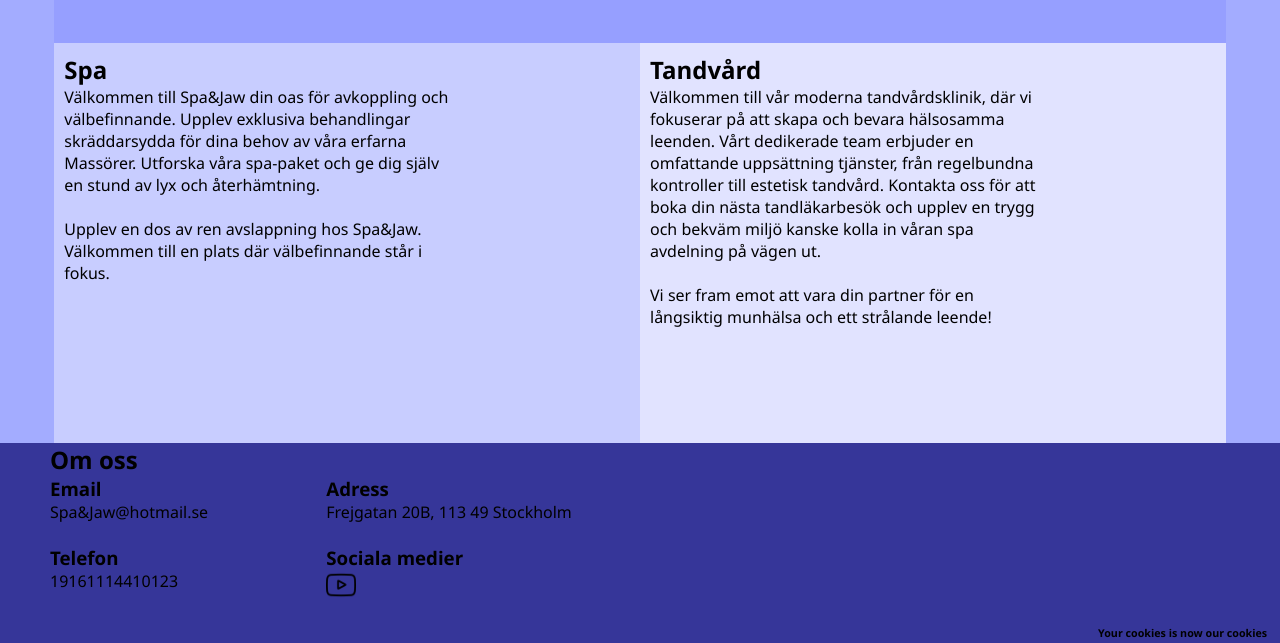
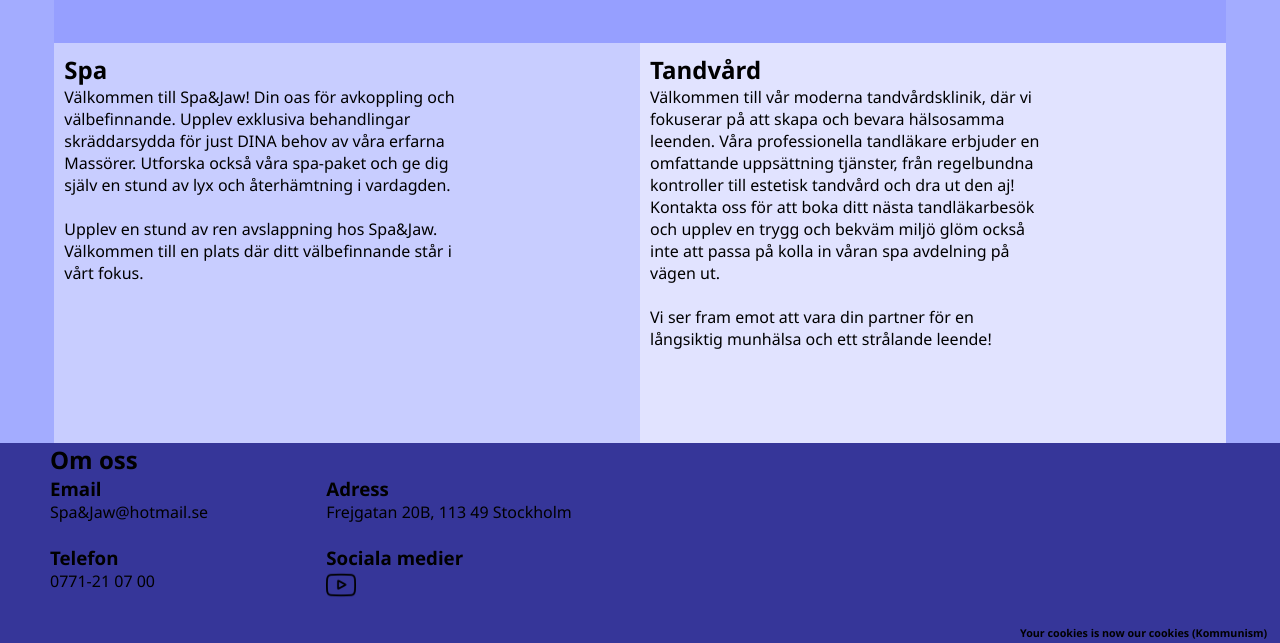
Before and after one commit to derpylama/Kundsida, a plain HTML site: page Index.html in a window 1280 px wide. Shown: the part 477-1120 px from the top of the page. Drawn offline with Linux system fonts and the light colour scheme.

Commit message:
Text ändrig

```diff
--- a/Index.html
+++ b/Index.html
@@ -28,19 +28,19 @@
 
         <section id="spa">
             <h2>Spa</h2>
-                <p>Välkommen till Spa&Jaw din oas för avkoppling och välbefinnande.
-                Upplev exklusiva behandlingar skräddarsydda för dina behov av våra erfarna Massörer.
-                Utforska våra spa-paket och ge dig själv en stund av lyx och återhämtning. </p>
+                <p>Välkommen till Spa&Jaw! Din oas för avkoppling och välbefinnande.
+                Upplev exklusiva behandlingar skräddarsydda för just DINA behov av våra erfarna Massörer.
+                Utforska också våra spa-paket och ge dig själv en stund av lyx och återhämtning i vardagden. </p>
                 <br>
-                <p>Upplev en dos av ren avslappning hos Spa&Jaw. Välkommen till en plats där välbefinnande står i fokus. </p>
+                <p>Upplev en stund av ren avslappning hos Spa&Jaw. Välkommen till en plats där ditt välbefinnande står i vårt fokus. </p>
 
         </section>
 
         <section id="tandvard">
             <h2>Tandvård</h2>
             <p>Välkommen till vår moderna tandvårdsklinik, där vi fokuserar på att skapa och bevara hälsosamma leenden.
-                Vårt dedikerade team erbjuder en omfattande uppsättning tjänster, från regelbundna kontroller till estetisk tandvård.
-                Kontakta oss för att boka din nästa tandläkarbesök och upplev en trygg och bekväm miljö kanske kolla in våran spa avdelning på vägen ut.</p>
+                Våra professionella tandläkare erbjuder en omfattande uppsättning tjänster, från regelbundna kontroller till estetisk tandvård och dra ut den aj!
+                Kontakta oss för att boka ditt nästa tandläkarbesök och upplev en trygg och bekväm miljö glöm också inte att passa på kolla in våran spa avdelning på vägen ut.</p>
                 <br>
                 <p>Vi ser fram emot att vara din partner för en långsiktig munhälsa och ett strålande leende!</p>
 
@@ -55,7 +55,7 @@
             <p>Spa&Jaw@hotmail.se</p><br>
 
             <h3>Telefon</h3>
-            <p>19161114410123</p><br>
+            <p>0771-21 07 00</p><br>
 
             <h3>Adress</h3>
             <p>Frejgatan 20B, 113 49 Stockholm</p><br>
@@ -63,7 +63,7 @@
             <h3>Sociala medier</h3>
             <a href="https://youtu.be/dQw4w9WgXcQ?feature=shared"> <img src="./images/YTI.png" alt=""></a>
         </div>
-        <h6>Your cookies is now our cookies</h6>
+        <h6>Your cookies is now our cookies (Kommunism)</h6>
     </footer>
 </body>
 </html>
```
